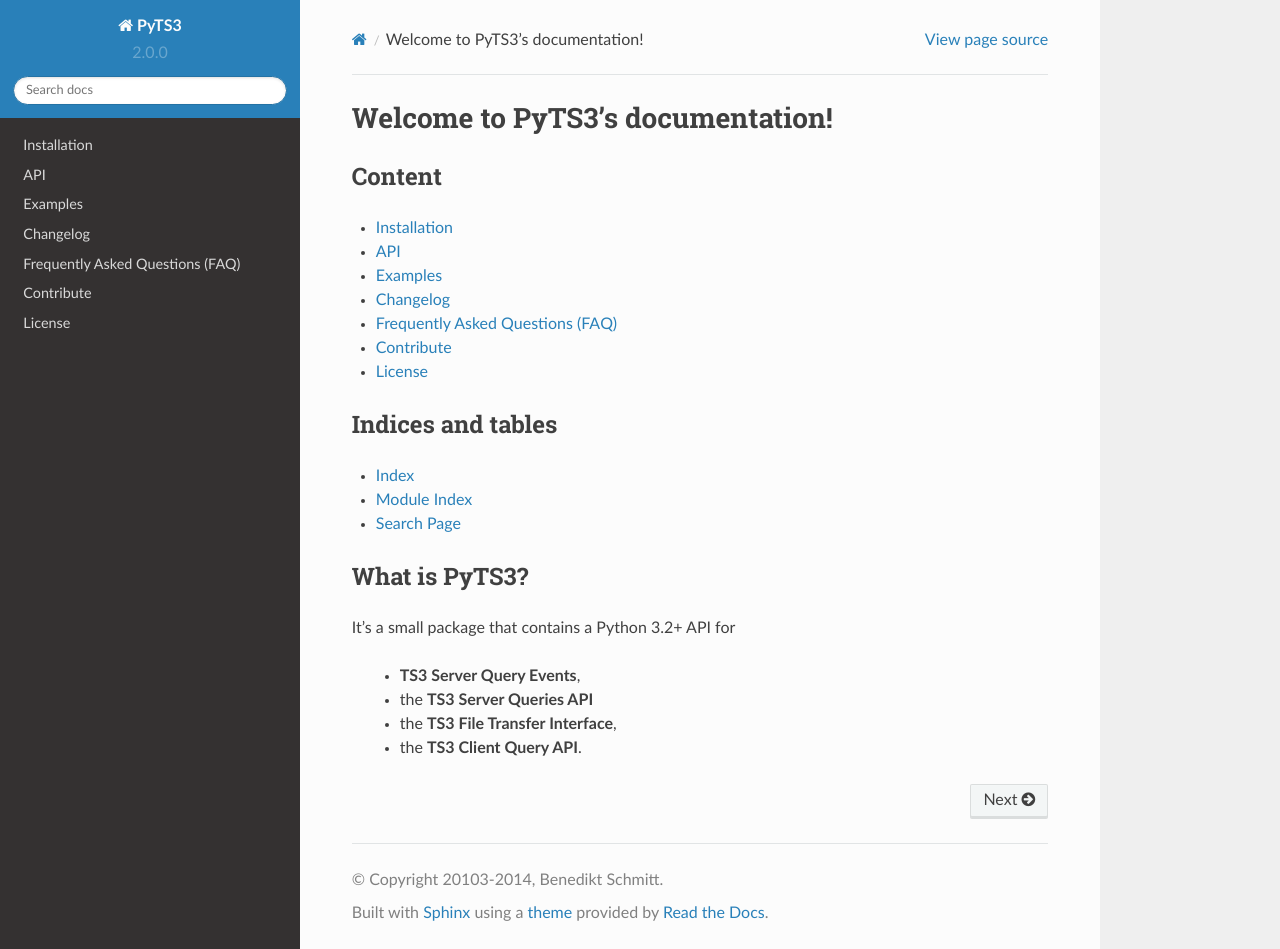
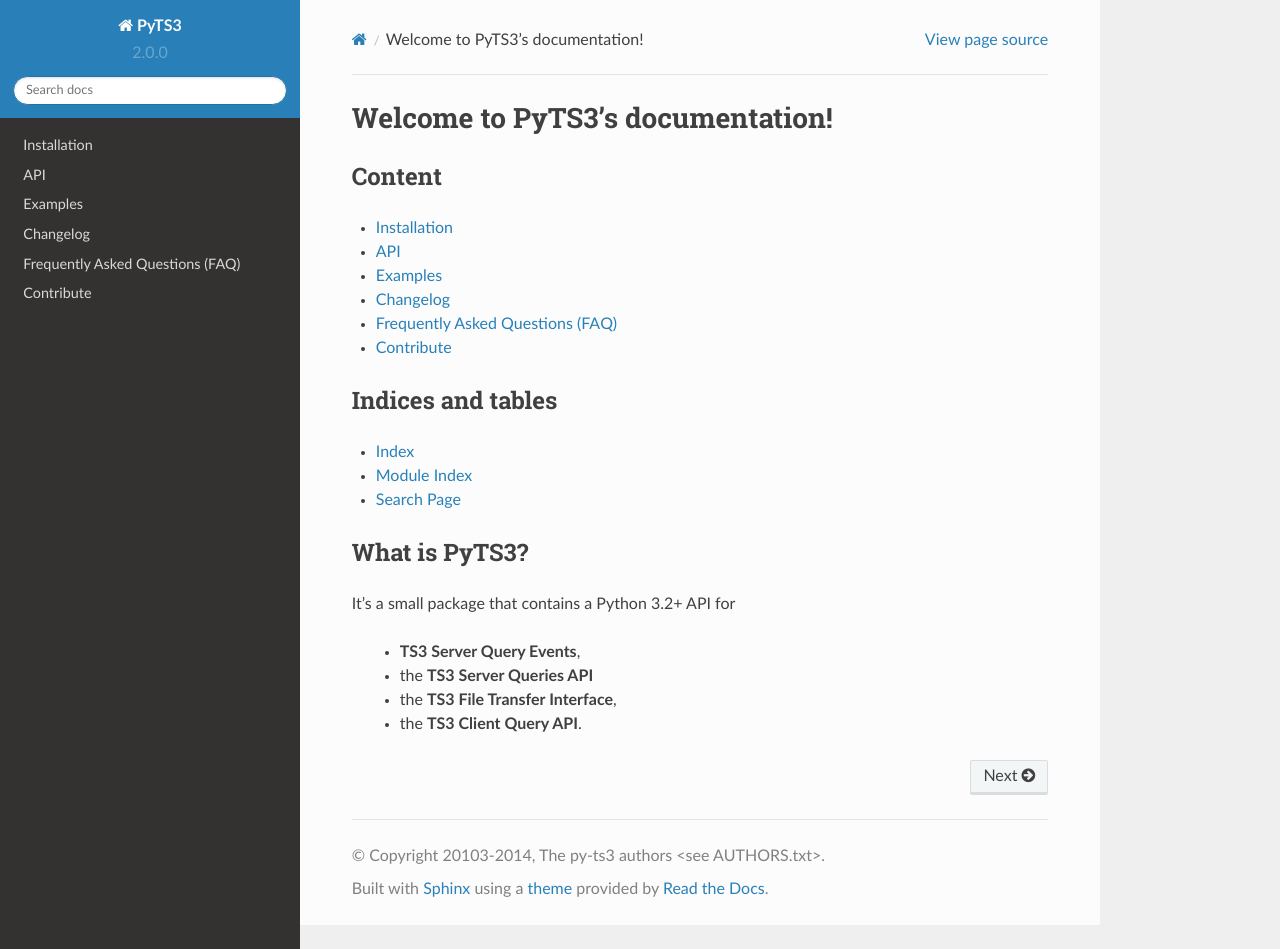
Before and after one commit to benediktschmitt/py-ts3, a Sphinx documentation site: the page built from docs/source/index.rst, in a window 1280 px wide and 949 px high. Built offline with Sphinx 7.4.7 and the Read the Docs theme 2.0.0, drawn with Linux system fonts in a browser that asks for light colours.

Commit message:
*updated* the copyright *added* AUTHORS.txt

```diff
--- /dev/null
+++ b/AUTHORS.txt
@@ -0,0 +1 @@
+Benedikt Schmitt <https://github.com/benediktschmitt>
--- a/docs/source/conf.py
+++ b/docs/source/conf.py
@@ -54,7 +54,7 @@
 
 # General information about the project.
 project = 'PyTS3'
-copyright = '20103-2014, Benedikt Schmitt'
+copyright = '20103-2014, The py-ts3 authors <see AUTHORS.txt>'
 
 # The version info for the project you're documenting, acts as replacement for
 # |version| and |release|, also used in various other places throughout the
@@ -214,7 +214,7 @@
 #  author, documentclass [howto, manual, or own class]).
 latex_documents = [
   ('index', 'PyTS3.tex', 'PyTS3 Documentation',
-   'Benedikt Schmitt', 'manual'),
+   'The py-ts3 authors <see AUTHORS.txt>', 'manual'),
 ]
 
 # The name of an image file (relative to this directory) to place at the top of
@@ -244,7 +244,7 @@
 # (source start file, name, description, authors, manual section).
 man_pages = [
     ('index', 'pyts3', 'PyTS3 Documentation',
-     ['Benedikt Schmitt'], 1)
+     ['The py-ts3 authors <see AUTHORS.txt>'], 1)
 ]
 
 # If true, show URL addresses after external links.
@@ -258,7 +258,7 @@
 #  dir menu entry, description, category)
 texinfo_documents = [
   ('index', 'PyTS3', 'PyTS3 Documentation',
-   'Benedikt Schmitt', 'PyTS3', 'One line description of project.',
+   'The py-ts3 authors <see AUTHORS.txt>', 'PyTS3', 'One line description of project.',
    'Miscellaneous'),
 ]
 
--- a/docs/source/index.rst
+++ b/docs/source/index.rst
@@ -13,7 +13,6 @@
    changelog
    faq
    contribute
-   license
 
 Indices and tables
 ------------------
--- a/setup.py
+++ b/setup.py
@@ -2,7 +2,7 @@
 
 # The MIT License (MIT)
 #
-# Copyright (c) 2013-2017 Benedikt Schmitt
+# Copyright (c) 2013-2018 <see AUTHORS.txt>
 #
 # Permission is hereby granted, free of charge, to any person obtaining a copy of
 # this software and associated documentation files (the "Software"), to deal in
--- a/ts3/__init__.py
+++ b/ts3/__init__.py
@@ -2,7 +2,7 @@
 
 # The MIT License (MIT)
 #
-# Copyright (c) 2013-2017 Benedikt Schmitt <benedikt@benediktschmitt.de>
+# Copyright (c) 2013-2018 <see AUTHORS.txt>
 #
 # Permission is hereby granted, free of charge, to any person obtaining a copy of
 # this software and associated documentation files (the "Software"), to deal in
```
Also changed, not shown: docs/source/license.rst (deleted, +0 -33 lines), LICENSE.txt, 8 other files.
